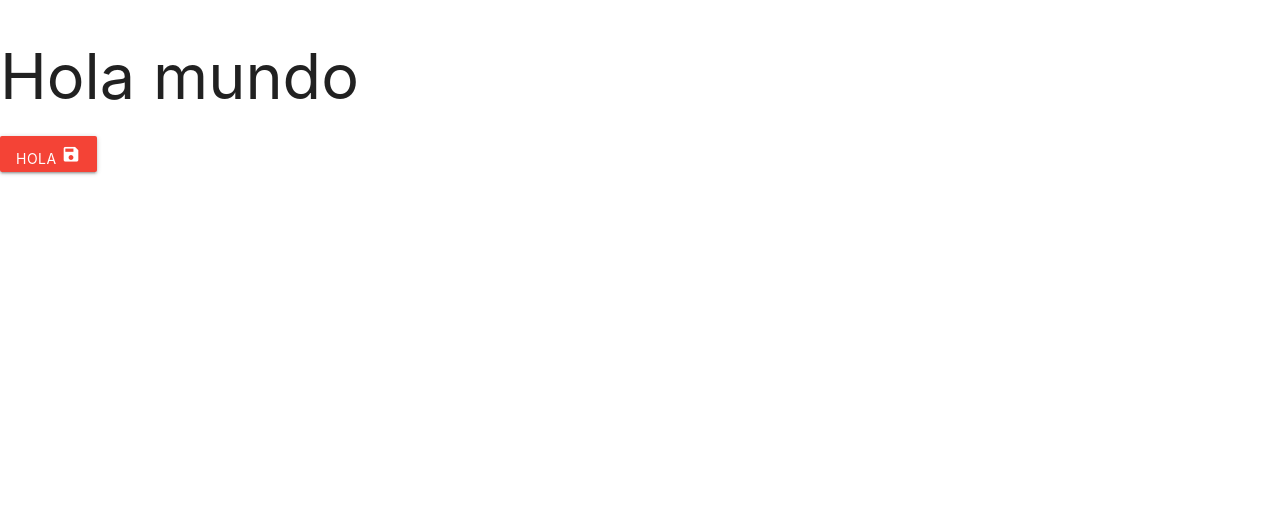
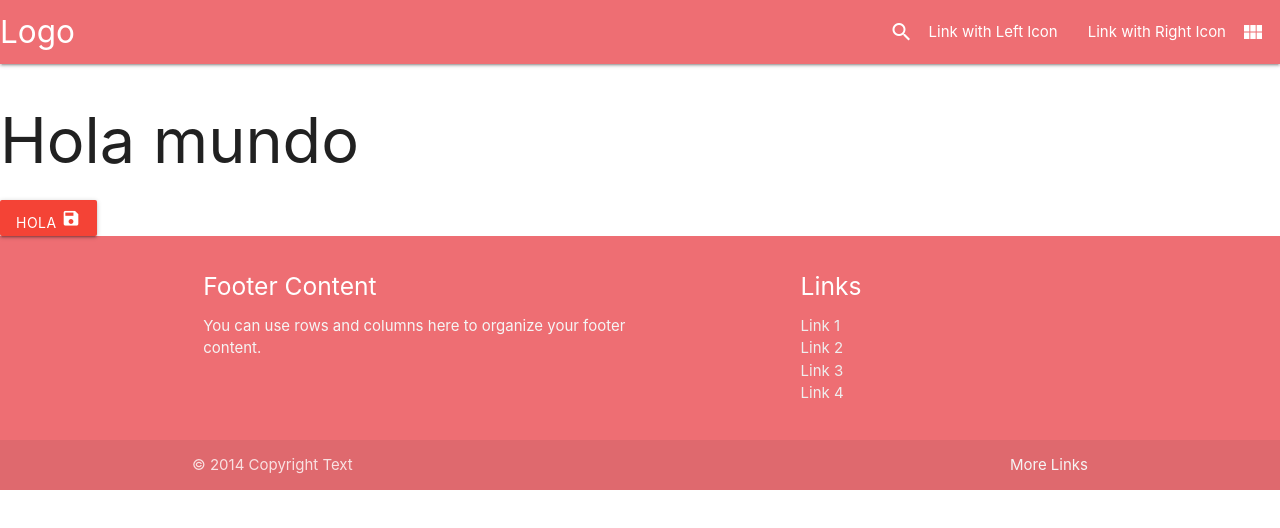
Before and after one commit to cresb-49/PROYECTO2_ARCHIVOS, a Vue app in the folder FRONTEND/ecomercegt/: page / in a window 1280 px wide. Shown: the top 528 px of the page. Built offline with nearby package versions, Linux system fonts and the light colour scheme; no server answers.

Commit message:
header, footer app

```diff
--- a/FRONTEND/ecomercegt/src/App.vue
+++ b/FRONTEND/ecomercegt/src/App.vue
@@ -1,26 +1,40 @@
 <template>
+  <HeaderApp></HeaderApp>
+
   <div>
     <h1>Hola mundo</h1>
     <button class="btn red" @click="saludar" >Hola <i class="material-icons">save</i> </button>
+    <div>{{ info }}</div>
   </div>
+  <FooterApp></FooterApp>
 </template>
 
 <script>
 //Sector de codigo js
 import M from 'materialize-css';
-
+import HeaderApp from "./components/HeaderComponent.vue";
+import FooterApp from "./components/FooterComponent.vue";
 
 export default {
   name: 'App',
+  components:{
+    HeaderApp,
+    FooterApp
+  },
   mounted(){
     this.axios.get('https://jsonplaceholder.typicode.com/users')
-    .then(()=>{})
+    .then(response=>(this.info=response))
   },
   methods:{
     saludar()
     {
       M.toast({html:'Hola mundo'});
     }
+  },
+  data(){
+    return{
+      info:null
+    }
   }
 }
 </script>
--- /dev/null
+++ b/FRONTEND/ecomercegt/src/components/FooterComponent.vue
@@ -0,0 +1,54 @@
+<template>
+    <div>
+        <footer class="page-footer">
+            <div class="container">
+                <div class="row">
+                    <div class="col l6 s12">
+                        <h5 class="white-text">Footer Content</h5>
+                        <p class="grey-text text-lighten-4">You can use rows and columns here to organize your footer
+                            content.</p>
+                    </div>
+                    <div class="col l4 offset-l2 s12">
+                        <h5 class="white-text">Links</h5>
+                        <ul>
+                            <li><a class="grey-text text-lighten-3" href="#!">Link 1</a></li>
+                            <li><a class="grey-text text-lighten-3" href="#!">Link 2</a></li>
+                            <li><a class="grey-text text-lighten-3" href="#!">Link 3</a></li>
+                            <li><a class="grey-text text-lighten-3" href="#!">Link 4</a></li>
+                        </ul>
+                    </div>
+                </div>
+            </div>
+            <div class="footer-copyright">
+                <div class="container">
+                    © 2014 Copyright Text
+                    <a class="grey-text text-lighten-4 right" href="#!">More Links</a>
+                </div>
+            </div>
+        </footer>
+    </div>
+</template>
+
+<script>
+export default {
+    name: 'FooterApp',
+    props: {
+        // Propiedades del componente
+    },
+    data() {
+        return {
+            // Variables de estado del componente
+        }
+    },
+    methods: {
+        // Métodos del componente
+    },
+    mounted() {
+        // Código que se ejecuta cuando el componente se monta en la página
+    }
+}
+</script>
+
+<style>
+/* Estilos CSS del componente */
+</style>
--- /dev/null
+++ b/FRONTEND/ecomercegt/src/components/HeaderComponent.vue
@@ -0,0 +1,37 @@
+<template>
+    <div>
+        <nav>
+            <div class="nav-wrapper">
+                <a href="#!" class="brand-logo">Logo</a>
+                <ul class="right hide-on-med-and-down">
+                    <li><a href="sass.html"><i class="material-icons left">search</i>Link with Left Icon</a></li>
+                    <li><a href="badges.html"><i class="material-icons right">view_module</i>Link with Right Icon</a></li>
+                </ul>
+            </div>
+        </nav>
+    </div>
+</template>
+
+<script>
+export default {
+    name: 'HeaderApp',
+    props: {
+        // Propiedades del componente
+    },
+    data() {
+        return {
+            // Variables de estado del componente
+        }
+    },
+    methods: {
+        // Métodos del componente
+    },
+    mounted() {
+        // Código que se ejecuta cuando el componente se monta en la página
+    }
+}
+</script>
+
+<style>
+/* Estilos CSS del componente */
+</style>
```
